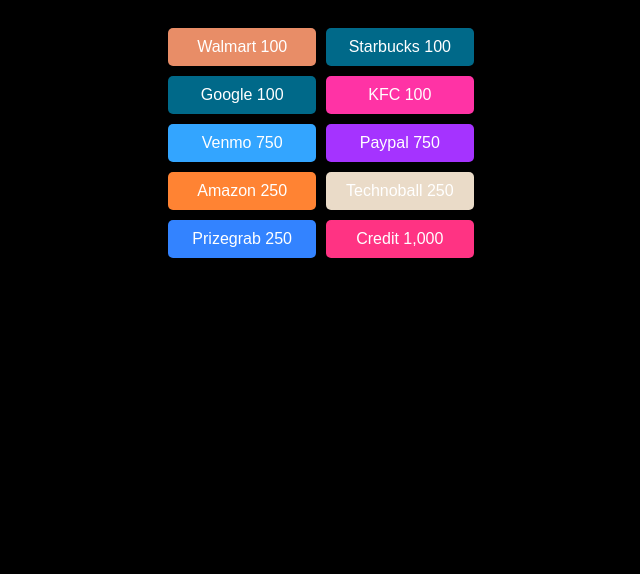
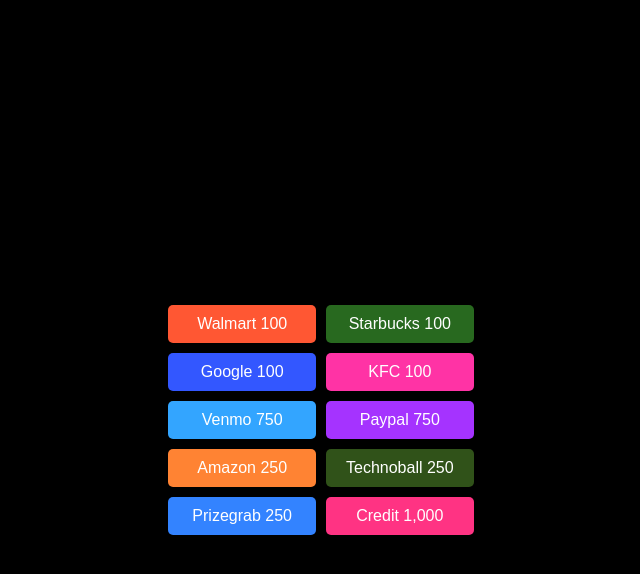
Before and after one commit to arc200206/UsaOffers, a plain HTML site: page index.html in a window 1280 px wide. Shown: the whole page, without its empty margins (319-959 px from the left). Drawn offline with Linux system fonts and the light colour scheme.

Commit message:
Update index.html

```diff
--- a/index.html
+++ b/index.html
@@ -3,21 +3,24 @@
 <head>
     <meta charset="UTF-8">
     <meta name="viewport" content="width=device-width, initial-scale=1.0">
-    <title>My USA Offers</title>
+    <title>My Offers</title>
     <style>
         body {
             font-family: Arial, sans-serif;
             display: flex;
             justify-content: center; /* Center the grid horizontally */
+            align-items: center; /* Center the grid vertically */
+            height: 100vh; /* Full height of the viewport */
             padding: 20px;
             background-color: #000000;
+            margin: 0; /* Remove default margin */
         }
 
         .grid-container {
             display: grid;
             grid-template-columns: repeat(2, 1fr); /* Two columns */
             gap: 10px;
-            max-width: 400px; /* Max width to control the size */
+            max-width: 800px; /* Max width to control the size */
         }
 
         .button {
@@ -37,14 +40,14 @@
             transform: scale(1.1);
         }
 
-        .button-1 { background-color: #E88D67; }
-        .button-2 { background-color: #006989; }
-        .button-3 { background-color: #006989; }
+        .button-1 { background-color: #ff5733; }
+        .button-2 { background-color: #28691f; }
+        .button-3 { background-color: #3357ff; }
         .button-4 { background-color: #ff33a5; }
         .button-5 { background-color: #33a5ff; }
         .button-6 { background-color: #a533ff; }
         .button-7 { background-color: rgb(255, 131, 51); }
-        .button-8 { background-color: #EADBC8; }
+        .button-8 { background-color: #305219; }
         .button-9 { background-color: #3383ff; }
         .button-10 { background-color: #ff3383; }
     </style>
```
